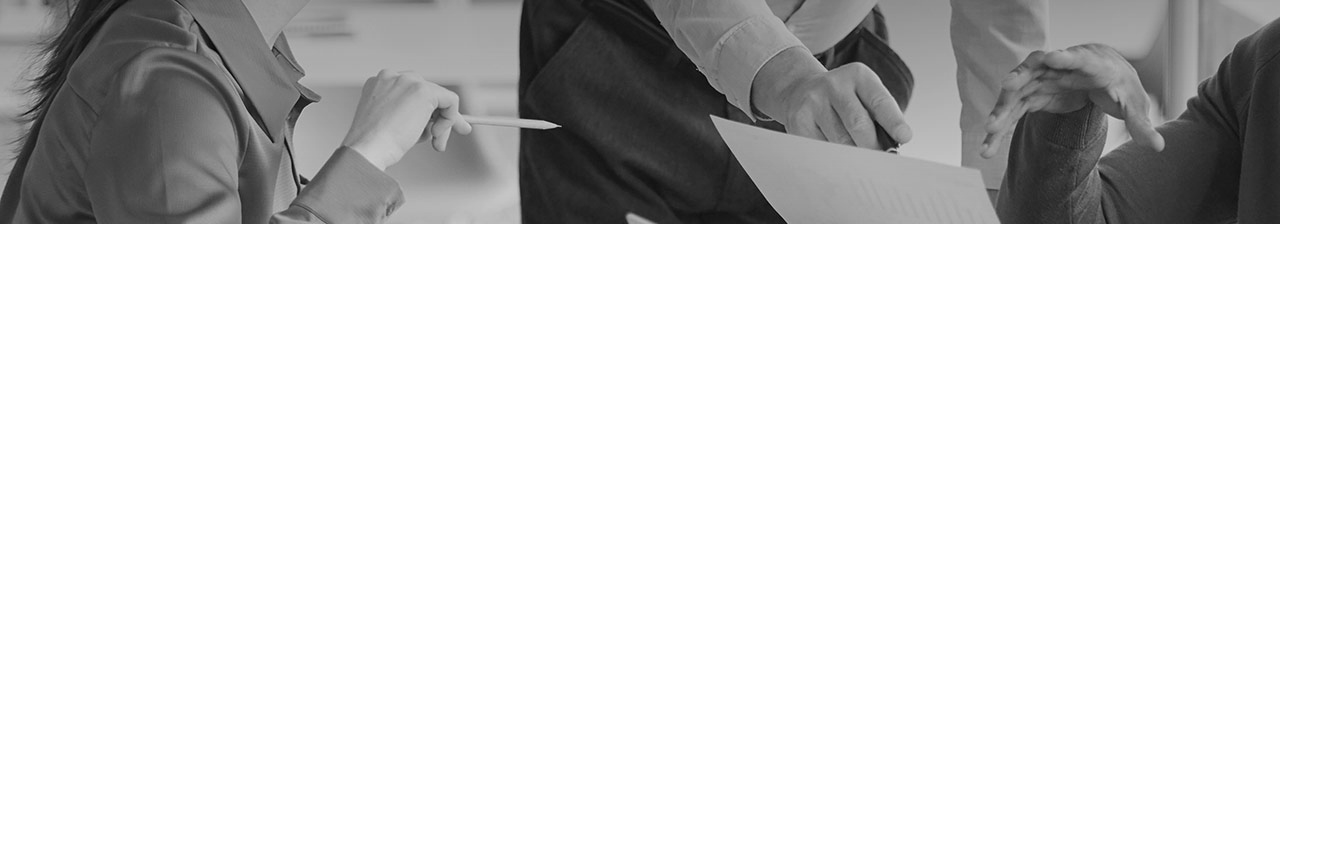
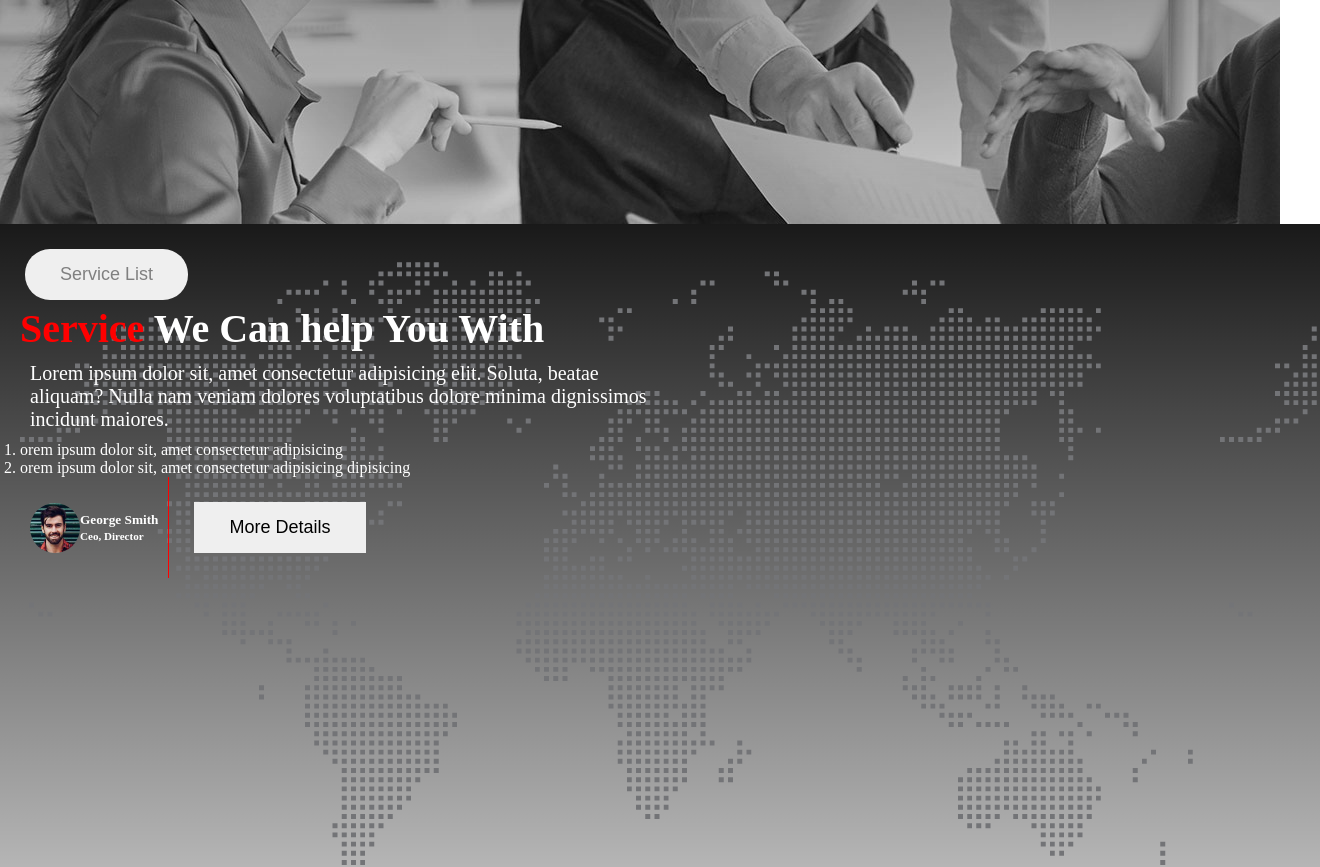
Before and after one commit to mithunbiswas1/digital-agency-practice, a plain HTML site: page index.html in a window 1280 px wide. Shown: the part 635-1502 px from the top of the page, 1320 px wide, since content can reach past the window. Before the commit the page ends 859 px from the top, so only its background shows below. Drawn offline with Linux system fonts and the light colour scheme.

Commit message:
service left

```diff
--- a/index.html
+++ b/index.html
@@ -32,5 +32,31 @@
             <button class="btn btn-hire primary">HIRE US NOW</button>
         </div>
     </div>
+
+    <div class="service-container">
+        <div class="service-left">
+            <div class="service-left-details">
+                <button class="btn btn-service">Service List</button>
+                <h1 class="service-title "> <span class="primary">Service</span> We Can help You With</h1>
+                <p class="service-description">Lorem ipsum dolor sit, amet consectetur adipisicing elit. Soluta, beatae aliquam? Nulla nam veniam dolores voluptatibus dolore minima dignissimos incidunt maiores.</p>
+                <ol type="number">
+                    <li>orem ipsum dolor sit, amet consectetur adipisicing</li>
+                    <li>orem ipsum dolor sit, amet consectetur adipisicing dipisicing</li>
+                </ol>
+                <div class="author-details">
+                    <div class="author-image">
+                        <img class="author-picture" src="asset/image/author.jpg" alt="">
+                        <h5>George Smith <br><small>Ceo, Director</small></h5>
+                    </div>
+                    <div class="more-details">
+                        <button class="btn">More Details</button>
+                    </div>
+                </div>
+            </div>
+        </div>
+        <div class="service-right">
+
+        </div>
+    </div>
 </body>
 </html>
--- a/style.css
+++ b/style.css
@@ -70,6 +70,47 @@
     color: white;
 }
 
-.btn-hire{
-    color: red;
+.service-container{
+    width: 100%;
+    height: 100vh;
+    background-image: url("asset/image/footer-bg.png"),
+    linear-gradient(rgba(0,0,0,0.9), rgba(0,0,0,0.1));
+    color: #fff;
+    padding: 20px;
 }
+
+.btn-service{
+    color: gray;
+    border-radius: 25px;
+}
+
+.service-title{
+    font-size: 40px;
+}
+
+.service-description{
+    font-size: 20px;
+    width: 50%;
+    padding: 10px;
+}
+
+.author-details{
+    display: flex;
+}
+
+.author-image{
+    display: flex;
+    align-items: center;
+    padding: 10px;
+    border-right: 1px solid red;
+}
+
+.author-picture{
+    width: 50px;
+    height: 50px;
+    border-radius: 50px;
+}
+
+.more-details{
+    padding: 20px;
+}
```
